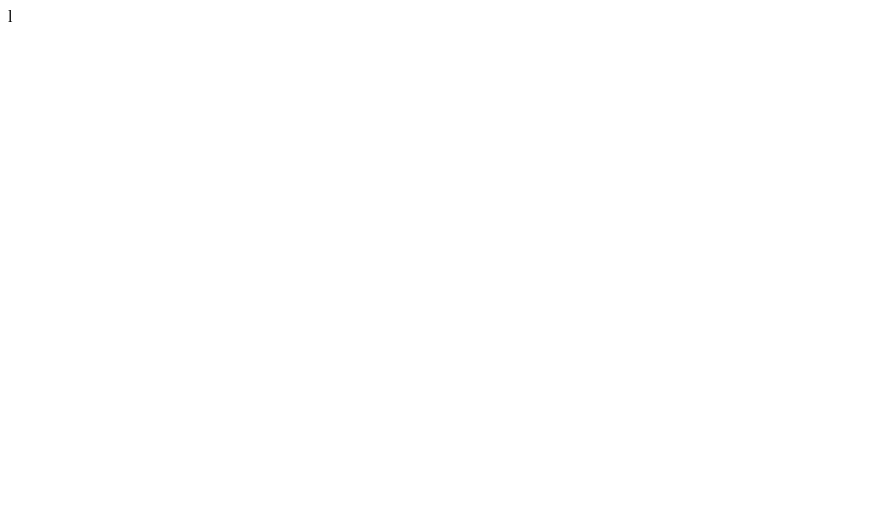
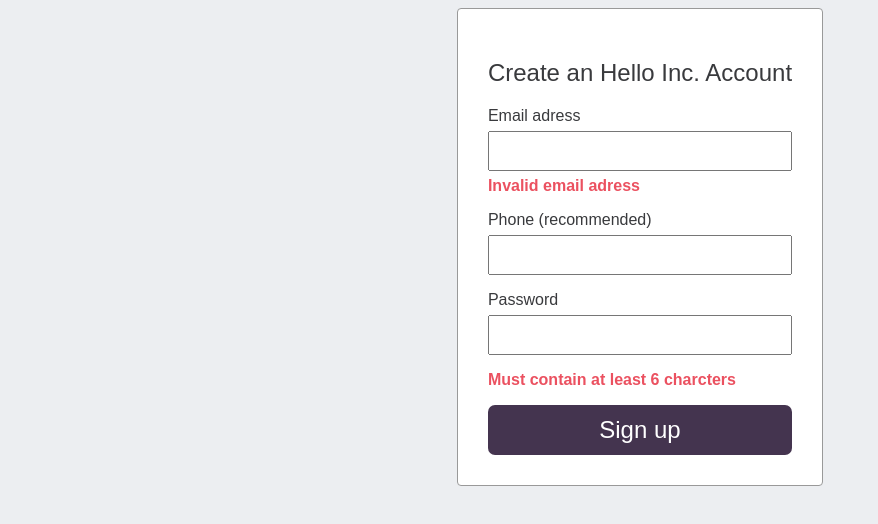
Before and after one commit to maksimoreo/html-form, a plain HTML site: page sign_up_page.html in a window 1280 px wide. Shown: the whole page, without its empty margins (0-878 px from the left). Drawn offline with Linux system fonts and the light colour scheme.

Commit message:
Add form

```diff
--- a/main.css
+++ b/main.css
@@ -0,0 +1,66 @@
+html {
+    box-sizing: border-box;
+}
+*, *:before, *:after {
+    box-sizing: inherit;
+}
+
+body {
+    font-family: Arial;
+    background-color: #ECEEF1;
+    color: rgb(57, 58, 61);
+    font-size: 16px;
+}
+
+h1 {
+    font-size: 24px;
+    font-weight: 400;
+}
+
+label {
+    display: block; /* input is on the next line */
+    padding-bottom: 6px;
+}
+
+/* navbar */
+
+/* body */
+
+.center-h { /* children of this class are placed in the center horizontaly */
+    display: flex;
+    justify-content: center;
+}
+
+#form-container {
+    padding: 30px;
+    border: 1px solid #999;
+    border-radius: 4px;
+    background-color: white;
+}
+
+.fullwidth {
+    width: 100%;
+}
+
+.form-error {
+    color: #eb5160;
+    font-weight: 600;
+    margin: 6px 0 16px 0;
+}
+
+.input-text {
+    height: 40px;
+    font-size: 20px;
+}
+
+.submit {
+    height: 50px;
+    font-size: 24px;
+    font-weight: 300;
+    color: white;
+    background: #44344f;
+    border-style: none;
+    border-radius: 7px;
+}
+
+/* footer */
--- a/sign_up_page.html
+++ b/sign_up_page.html
@@ -3,9 +3,38 @@
 <head>
   <meta charset="UTF-8">
   <meta name="viewport" content="width=device-width, initial-scale=1.0">
+  <link rel="stylesheet" href="main.css">
   <title>Intuit Accounts - Sign Up</title>
 </head>
 <body>
+  <nav>
 
+  </nav>
+
+  <section class="center-h">
+    <div id="form-container">
+      <h1>Create an Hello Inc. Account</h1>
+      <form action="" method="GET">
+        <label for="email">Email adress</label>
+        <input type="text" name="email" class="input-text fullwidth">
+        <div id="email-error" class="form-error">Invalid email adress</div>
+
+        <label for="phone">Phone (recommended)</label>
+        <input type="tel" name="phone" class="input-text fullwidth">
+        <div id="phone-error" class="form-error"></div>
+
+        <label for="password">Password</label>
+        <input type="password" name="password" class="input-text fullwidth">
+        <div id="phone-error" class="form-error"></div>
+        <div id="phone-error" class="form-error">Must contain at least 6 charcters</div>
+
+        <button class="submit fullwidth">Sign up</button>
+      </form>
+    </div>
+  </section>
+
+  <footer>
+
+  </footer>
 </body>
-</html>l
+</html>
```
